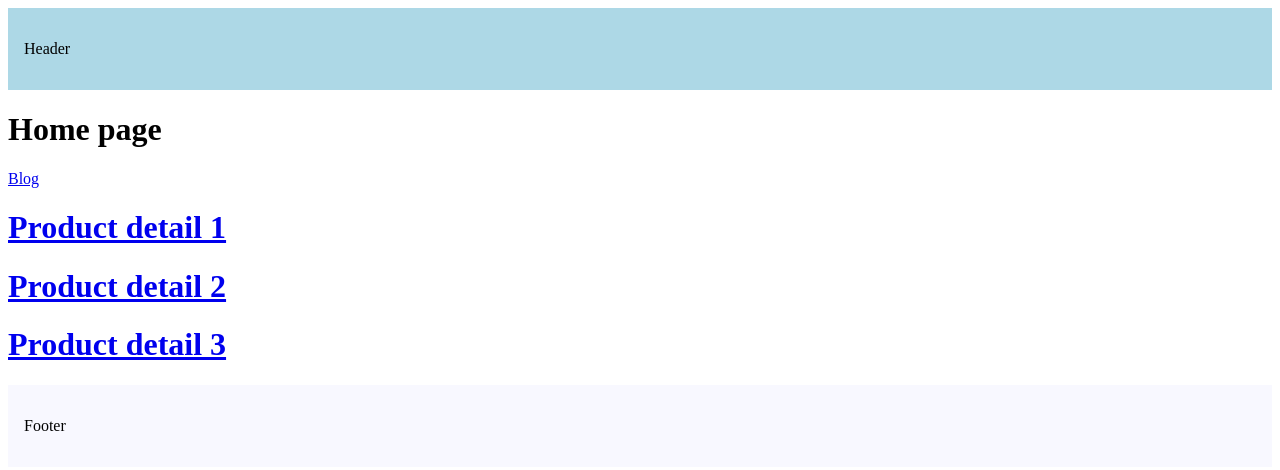
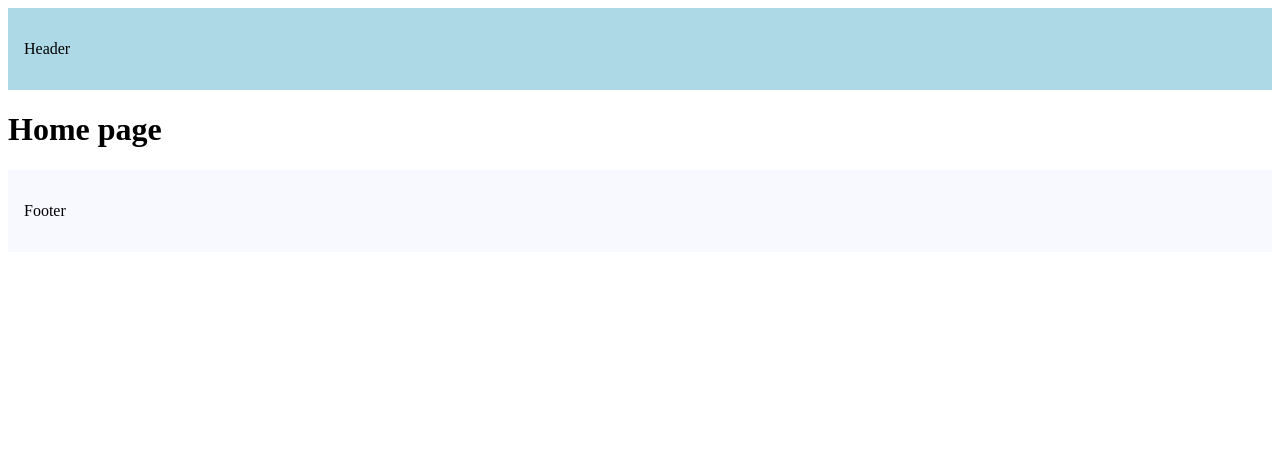
Before and after one commit to mytute/next-test, a Next.js app in the folder routing-demo/: page / in a window 1280 px wide. Shown: the top 470 px of the page. Built offline with nearby package versions, Linux system fonts and the light colour scheme.

Commit message:
add test:

```diff
--- a/routing-demo/src/app/page.tsx
+++ b/routing-demo/src/app/page.tsx
@@ -4,10 +4,6 @@ export default function Home () {
   return (
     <>
       <h1>Home page</h1>
-     <Link href="/blog">Blog</Link>
-     <h1><Link href="/products/1">Product detail 1</Link></h1>
-     <h1><Link href="/products/2">Product detail 2</Link></h1>
-     <h1><Link href="/products/3" replace>Product detail 3</Link></h1>
     </>
   )
 }
```
